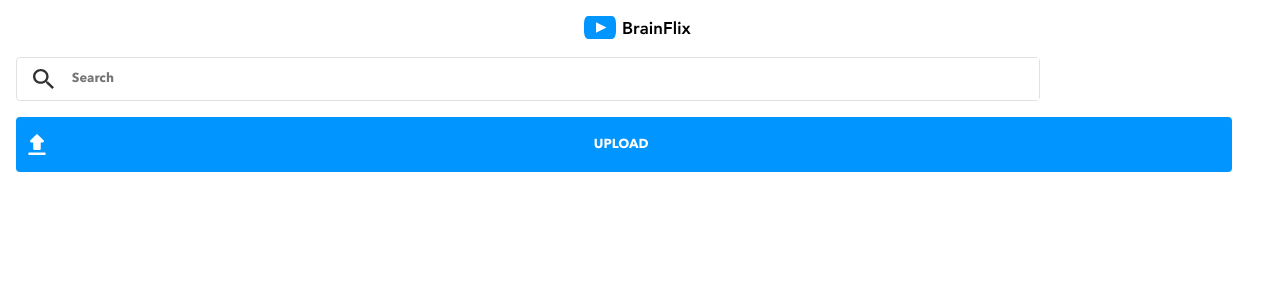
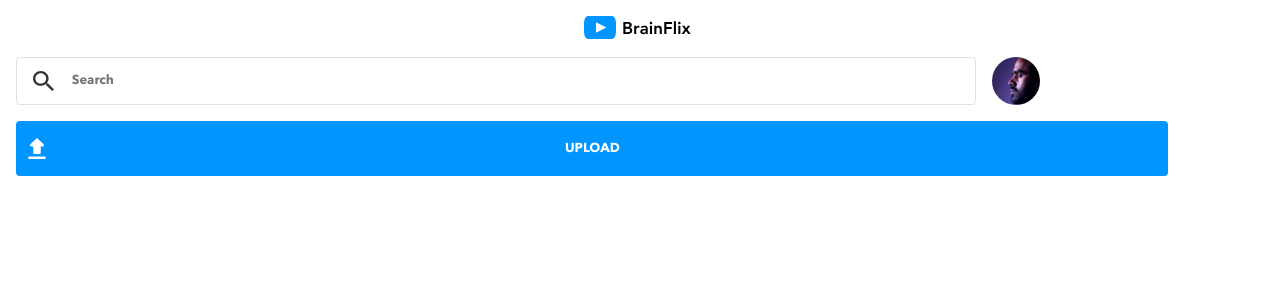
Before and after one commit to Siar416/brainflix, a React (Create React App) app: page / in a window 1280 px wide. Shown: the top 300 px of the page. Built offline with nearby package versions, Linux system fonts and the light colour scheme.

Commit message:
included avatar as background image and applied styling

```diff
--- a/src/components/Header/Header.js
+++ b/src/components/Header/Header.js
@@ -13,6 +13,7 @@ function Header() {
       </a>
 
       {/* below is the search field section/form */}
+      <section class="header__container">
         <form className="header__searchbar">
           <input
             className="header__searchbar-img"
@@ -26,8 +27,9 @@ function Header() {
             name="search"
           />
         </form>
+        <article className="header__btn-avatar"></article>
+      </section>
 
-      {/* below is the upload button section */}
       <section className="header__btn">
         <button className="header__btn-upload">
           <img
@@ -37,13 +39,6 @@ function Header() {
           />
           UPLOAD
         </button>
-
-        {/* below is avatar image */}
-        {/* <img
-          className="header__btn-avatar"
-          // src={avatar}
-          alt="image of avatar"
-        /> */}
       </section>
     </section>
   );
--- a/src/components/Header/Header.scss
+++ b/src/components/Header/Header.scss
@@ -1,5 +1,6 @@
 @use "../../styles/partials/colors" as *;
 @use "../../styles/partials/mixins" as *;
+@use "../../styles/partials/reset" as *;
 
 // mobile section
 .header {
@@ -8,8 +9,12 @@
   align-items: flex-start;
   background-color: $white;
   max-height: 200px;
-  padding: 16px 0;
-  margin: 0 16px;
+  padding: 16px 16px;
+
+  &__container {
+    display: flex;
+    width: 100%;
+  }
 
   &__logo {
     margin-bottom: 16px;
@@ -21,7 +26,7 @@
     justify-content: left;
     align-items: center;
     border-radius: 4px;
-    width: 80vw;
+    width: 75vw;
     height: 48px;
     border: 1px solid $mercury;
 
@@ -33,7 +38,7 @@
     &-bar {
       @include body-mobile;
       height: 40px;
-      width: inherit;
+      width: 100%;
       border: none;
 
       &:focus {
@@ -44,12 +49,13 @@
 
   &__btn {
     padding: 16px 0;
+    display: flex;
 
     &-upload {
       @include body-mobile;
       color: $white;
       background-color: $brainflix-blue;
-      width: 95vw;
+      width: 90vw;
       height: 55px;
       border: none;
       border-radius: 4px;
@@ -67,5 +73,15 @@
         height: 30px;
       }
     }
+
+    &-avatar {
+      background-image: url(../../assets/images/Mohan-muruge.jpg);
+      background-repeat: no-repeat;
+      background-size: cover;
+      min-height: 48px;
+      width: 48px;
+      border-radius: 50%;
+      margin-left: 16px;
+    }
   }
 }
```
Lines whose indentation alone changed are shown as unchanged.
